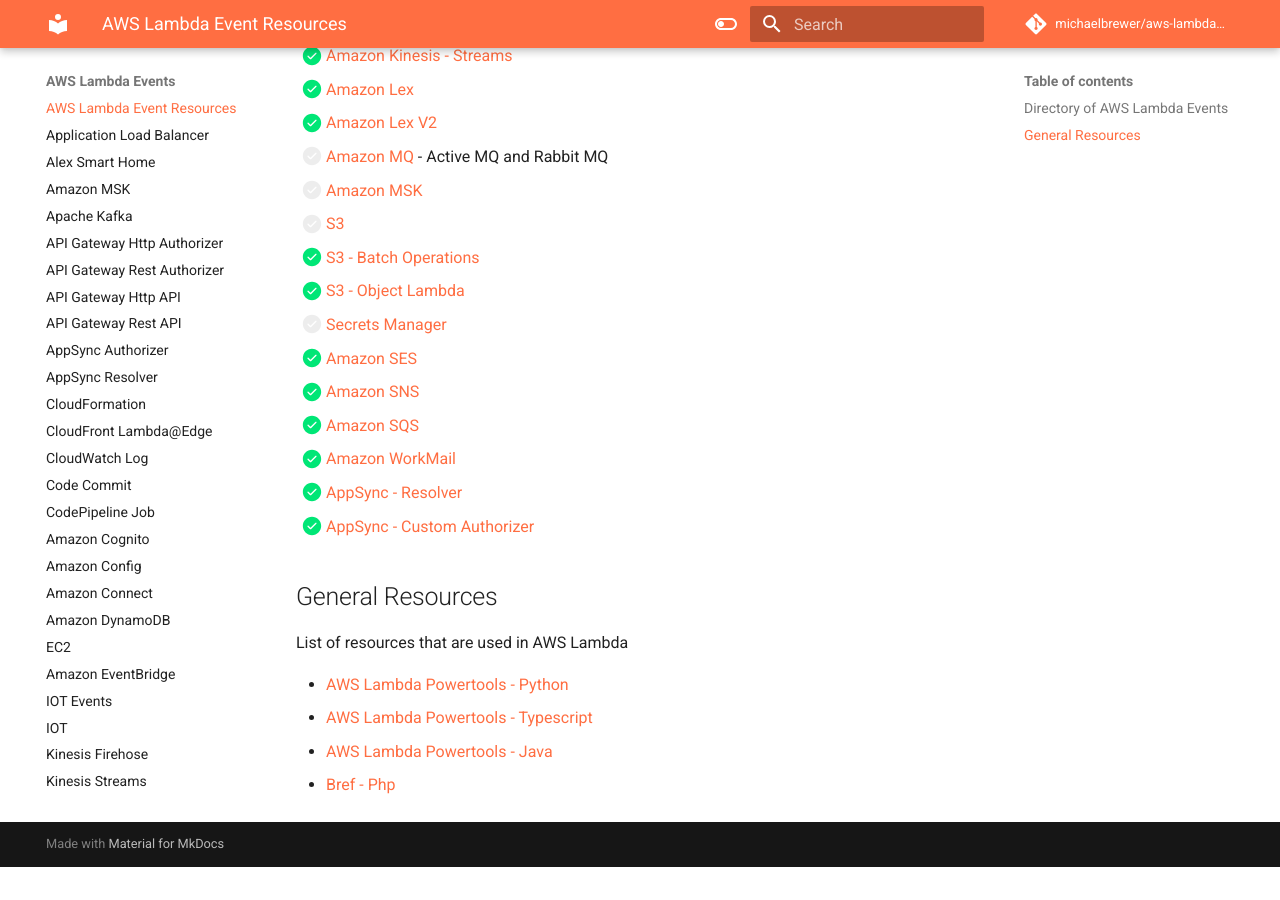
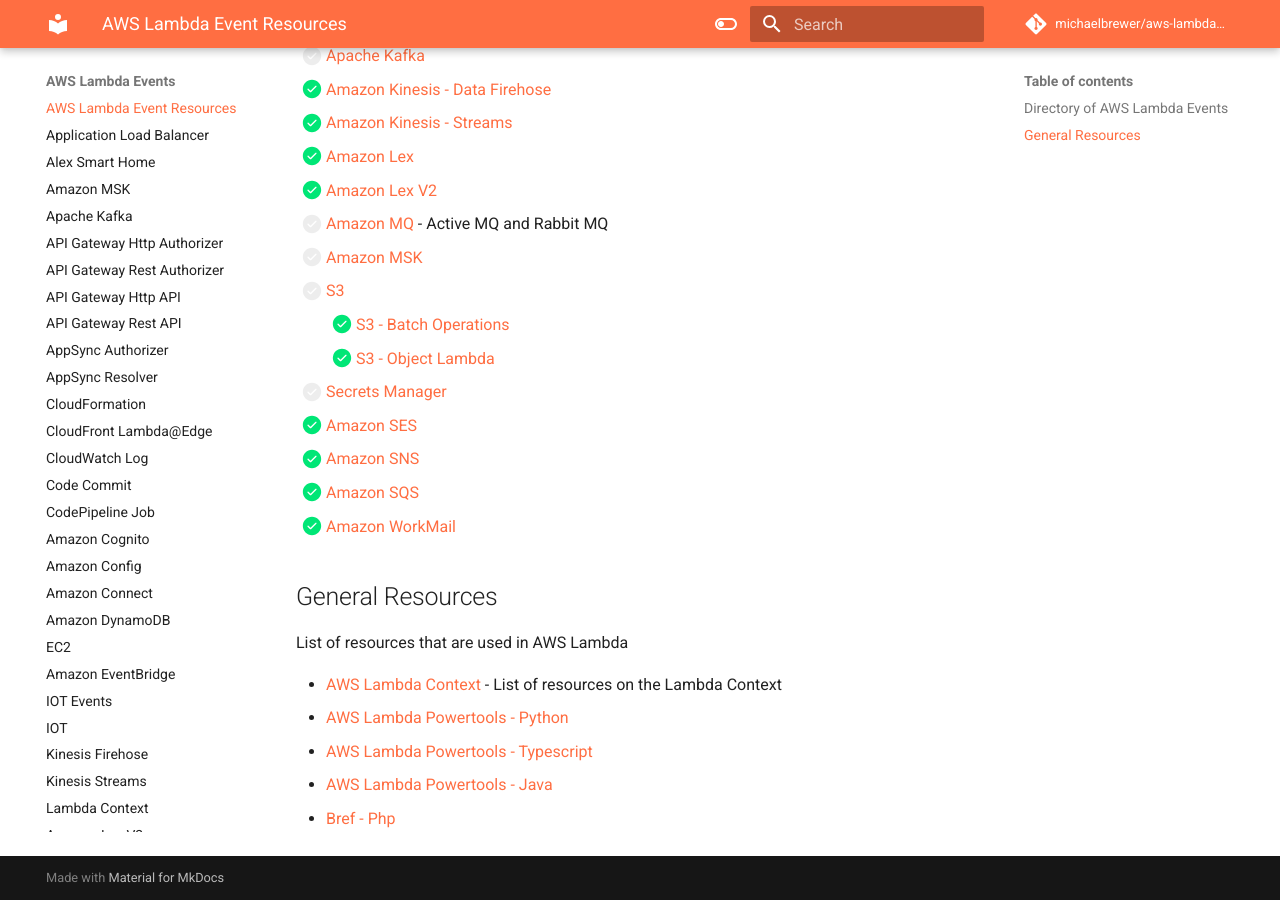
Before and after one commit to michaelbrewer/aws-lambda-events, an MkDocs documentation site: the page built from docs/index.md, in a window 1280 px wide and 900 px high, scrolled down 1336 px. Built offline with MkDocs 1.6.1 and Material for MkDocs 9.7.7, drawn with Linux system fonts in a browser that asks for light colours; comment, search, counter and statistics services are not loaded; before the commit the page ends 2203 px from its top, so only the background shows below that; some of the changed text lies outside the part shown.

Commit message:
feat(lambda-context): Add docs on the lambda context

```diff
--- a/docs/index.md
+++ b/docs/index.md
@@ -43,21 +45,20 @@
 - [ ] [Amazon MQ](./mq.md) - Active MQ and Rabbit MQ
 - [ ] [Amazon MSK](./amazon-msk.md)
 - [ ] [S3](./s3.md)
-- [X] [S3 - Batch Operations](./s3-batch.md)
-- [X] [S3 - Object Lambda](./s3-object-lambda.md)
+    * [X] [S3 - Batch Operations](./s3-batch.md)
+    * [X] [S3 - Object Lambda](./s3-object-lambda.md)
 - [ ] [Secrets Manager](./secrets-manager.md)
 - [X] [Amazon SES](./ses.md)
 - [X] [Amazon SNS](./sns.md)
 - [X] [Amazon SQS](./sqs.md)
 - [X] [Amazon WorkMail](./work-mail.md)
-- [X] [AppSync - Resolver](./appsync-resolver.md)
-- [X] [AppSync - Custom Authorizer](./appsync-authorizer.md)
 
 ## General Resources
 
 List of resources that are used in AWS Lambda
 
-- [AWS Lambda Powertools - Python](https://awslabs.github.io/aws-lambda-powertools-python/latest/)
-- [AWS Lambda Powertools - Typescript](https://awslabs.github.io/aws-lambda-powertools-typescript/latest/)
-- [AWS Lambda Powertools - Java](https://awslabs.github.io/aws-lambda-powertools-java/)
-- [Bref - Php](https://bref.sh/)
+- [AWS Lambda Context](./lambda-context.md) - List of resources on the Lambda Context
+- [AWS Lambda Powertools - Python](https://awslabs.github.io/aws-lambda-powertools-python/latest/){target="_blank"}
+- [AWS Lambda Powertools - Typescript](https://awslabs.github.io/aws-lambda-powertools-typescript/latest/){target="_blank"}
+- [AWS Lambda Powertools - Java](https://awslabs.github.io/aws-lambda-powertools-java/){target="_blank"}
+- [Bref - Php](https://bref.sh/){target="_blank"}
--- a/mkdocs.yml
+++ b/mkdocs.yml
@@ -19,6 +19,7 @@
         name: Switch to light mode
 
 markdown_extensions:
+  - attr_list
   - admonition
   - def_list
   - pymdownx.tasklist:
@@ -27,7 +28,7 @@
       anchor_linenums: true
   - toc:
       permalink: true
-      toc_depth: 4
+      toc_depth: 6
   - pymdownx.inlinehilite
   - pymdownx.snippets
   - pymdownx.superfences
```
Also changed, not shown: other parts of docs/index.md (+4 -2 lines), docs/alb.md (+12 -12 lines), docs/alex-smart-home.md (+2 -2 lines), docs/lambda-context.md (added, +21 -0 lines).
